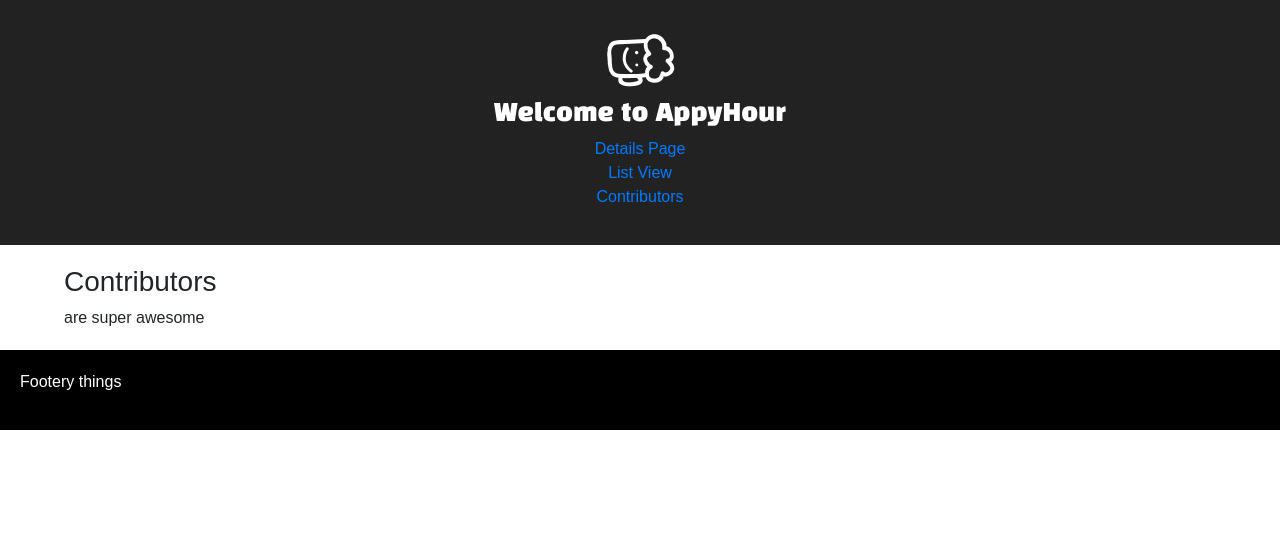
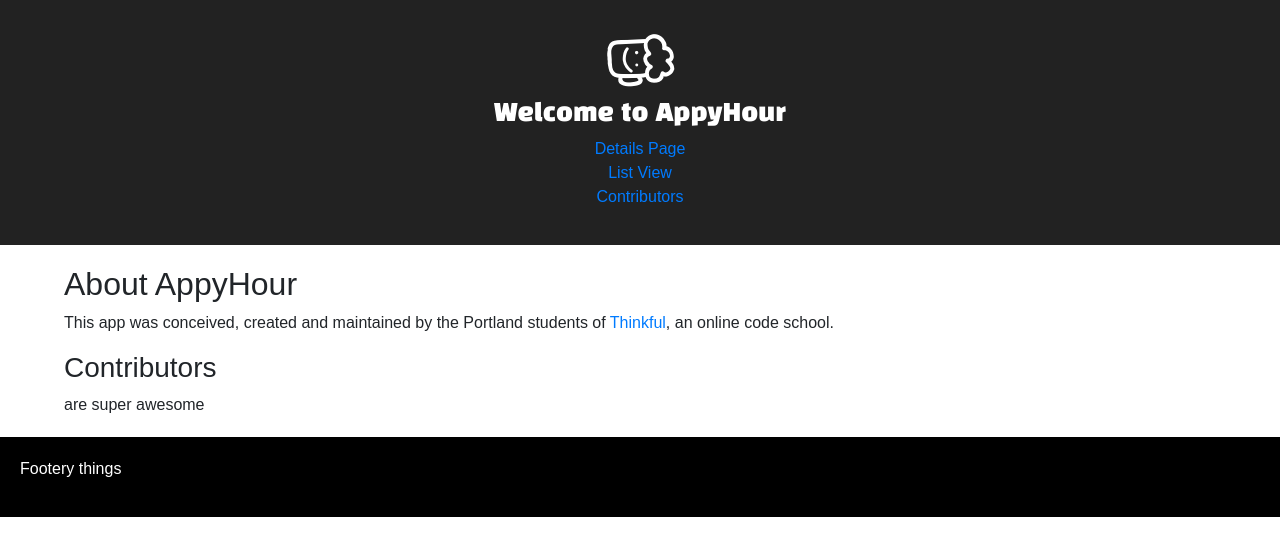
Before and after one commit to Thinkful-PDX-Dev/AppyHour-client, a React (Create React App) app: page /contributors in a window 1280 px wide. Shown: the top 556 px of the page. Built offline with nearby package versions, Linux system fonts and the light colour scheme.

Commit message:
added text

```diff
--- a/src/components/Contributors.js
+++ b/src/components/Contributors.js
@@ -4,6 +4,9 @@ class Contributors extends Component {
 	render() {
 		return (
 			<div>
+				<h2>About AppyHour</h2>
+				<p>This app was conceived, created and maintained by the Portland students of <a href="http://thinkful.com/">Thinkful</a>, an online code school.</p>
+
 				<h3>Contributors</h3>
 				<p>are super awesome</p>
 			</div>
```
Also changed, not shown: happy_hour_raw_data.txt (added), 2 other files (tests, documents, lock files or other folders).
